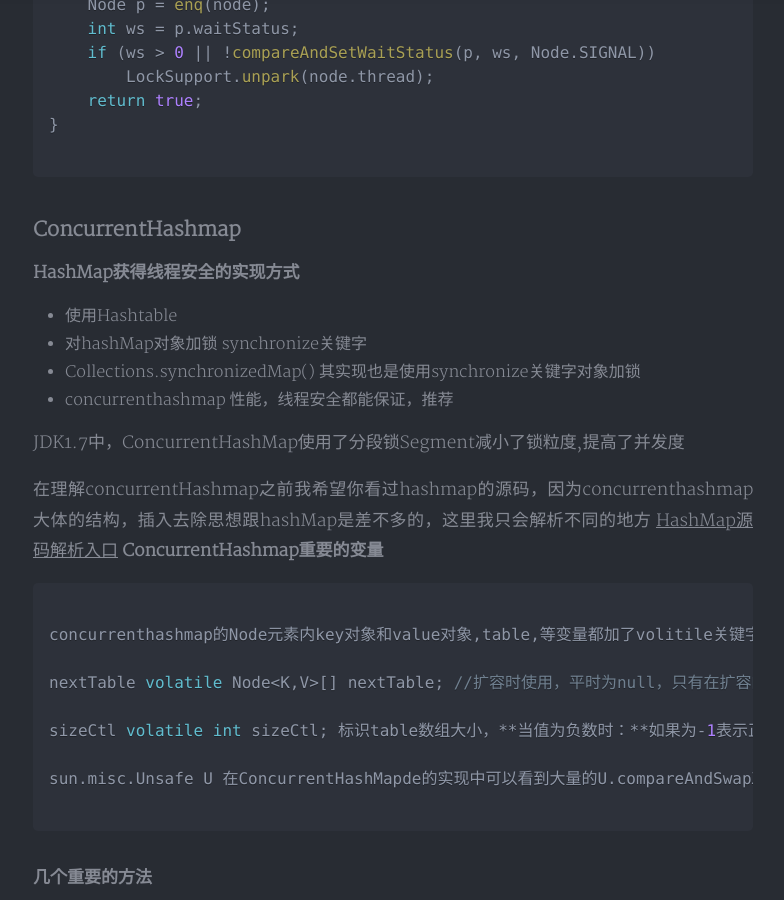
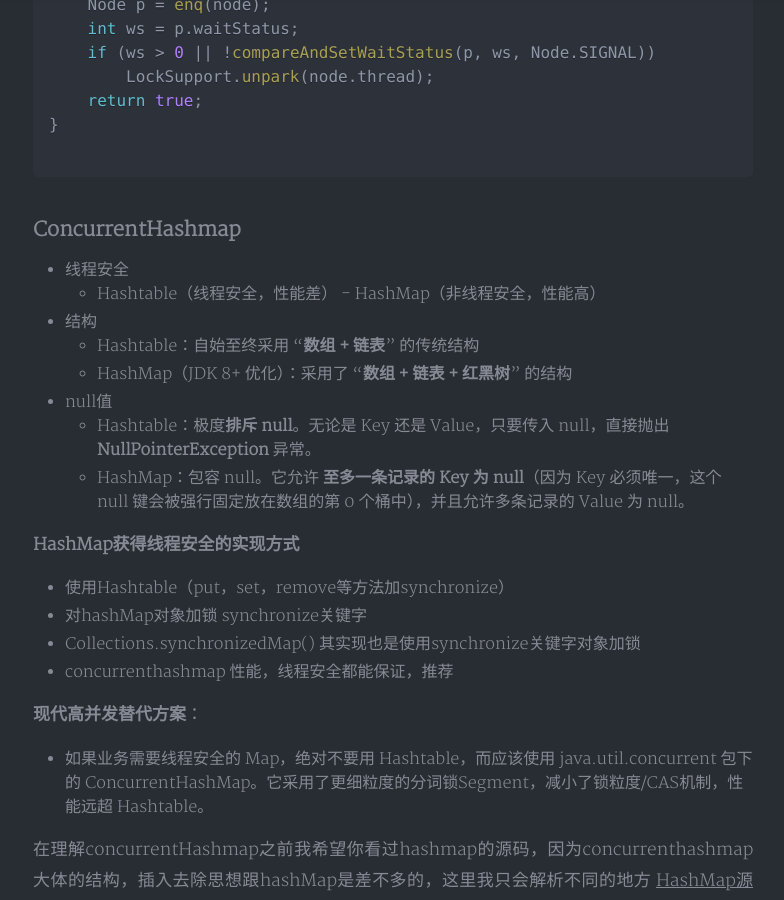
Before and after one commit to gobige/gobige.github.io, a Jekyll site: the page built from _posts/2017-10-27-javaconcurrent.md, in a window 1280 px wide and 900 px high, scrolled down 37655 px. Shown: the whole window, without its empty margins (247-1031 px from the left). Built offline with Jekyll 4.4.1, drawn with Linux system fonts in a browser that asks for light colours; nearby versions of some CDN libraries; a style sheet for code colours, icons or effects is not loaded.

Commit message:
Update 2017-10-27-javaconcurrent.md

````diff
--- a/_posts/2017-10-27-javaconcurrent.md
+++ b/_posts/2017-10-27-javaconcurrent.md
@@ -1314,17 +1314,31 @@ final boolean transferForSignal(Node node) {
 
 
 ### ConcurrentHashmap
+- 线程安全
+	- Hashtable（线程安全，性能差）
+ 	- HashMap（非线程安全，性能高）
+- 结构
+	- Hashtable：自始至终采用 “**数组 + 链表**” 的传统结构
+	- HashMap（JDK 8+ 优化）：采用了 “**数组 + 链表 + 红黑树**” 的结构
+- null值
+	- Hashtable：极度**排斥 null**。无论是 Key 还是 Value，只要传入 null，直接抛出 **NullPointerException** 异常。
+	- HashMap：包容 null。它允许 **至多一条记录的 Key 为 null**（因为 Key 必须唯一，这个 null 键会被强行固定放在数组的第 0 个桶中），并且允许多条记录的 Value 为 null。
+
+
 **HashMap获得线程安全的实现方式**
 
-- 使用Hashtable
+- 使用Hashtable（put，set，remove等方法加synchronize）
 - 对hashMap对象加锁 synchronize关键字
 - Collections.synchronizedMap() 其实现也是使用synchronize关键字对象加锁
 - concurrenthashmap 性能，线程安全都能保证，推荐
 
-JDK1.7中，ConcurrentHashMap使用了分段锁Segment减小了锁粒度,提高了并发度
+**现代高并发替代方案**：
+- 如果业务需要线程安全的 Map，绝对不要用 Hashtable，而应该使用 java.util.concurrent 包下的  ConcurrentHashMap。它采用了更细粒度的分词锁Segment，减小了锁粒度/CAS机制，性能远超 Hashtable。
+
 
 
 在理解concurrentHashmap之前我希望你看过hashmap的源码，因为concurrenthashmap大体的结构，插入去除思想跟hashMap是差不多的，这里我只会解析不同的地方 [HashMap源码解析入口](http://muyibeyond.cn/2018/06/01/source-dataStructrue-map.html)
+
 **ConcurrentHashmap重要的变量**
 
 ```java
````
